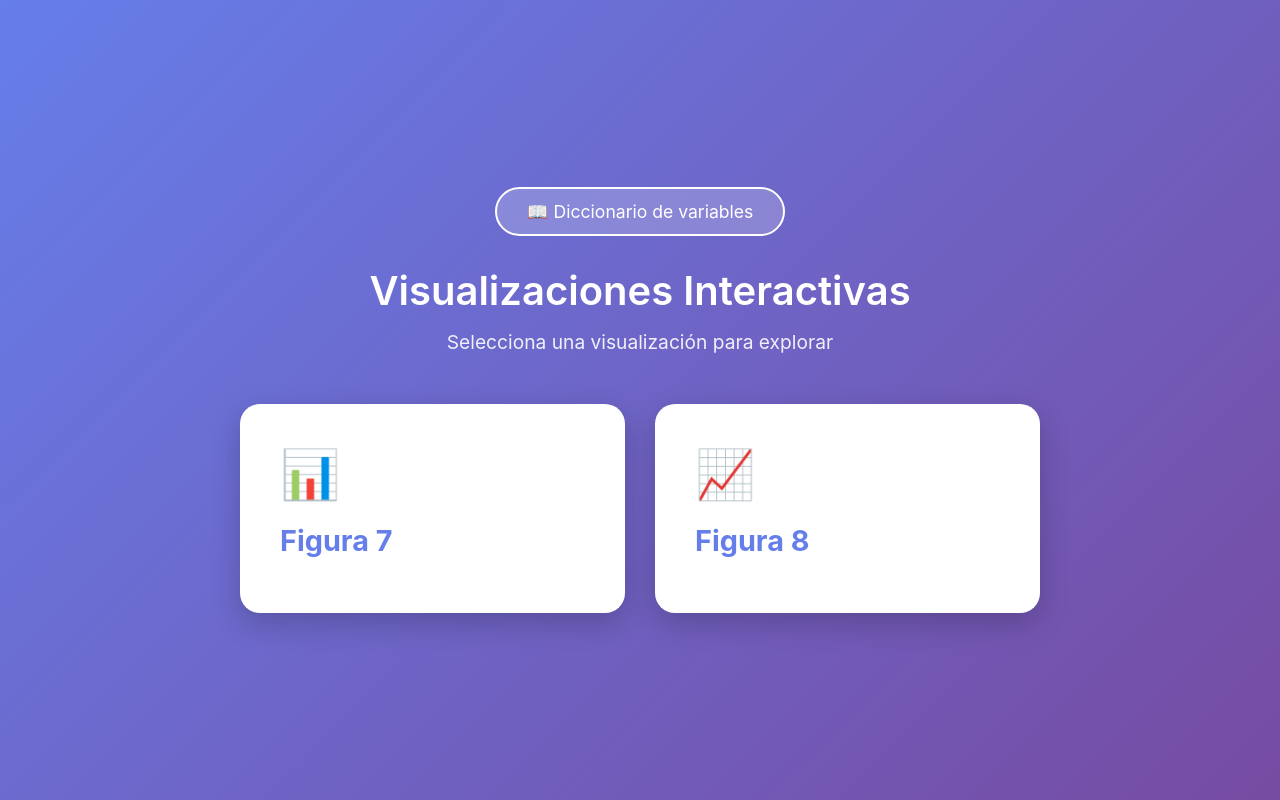
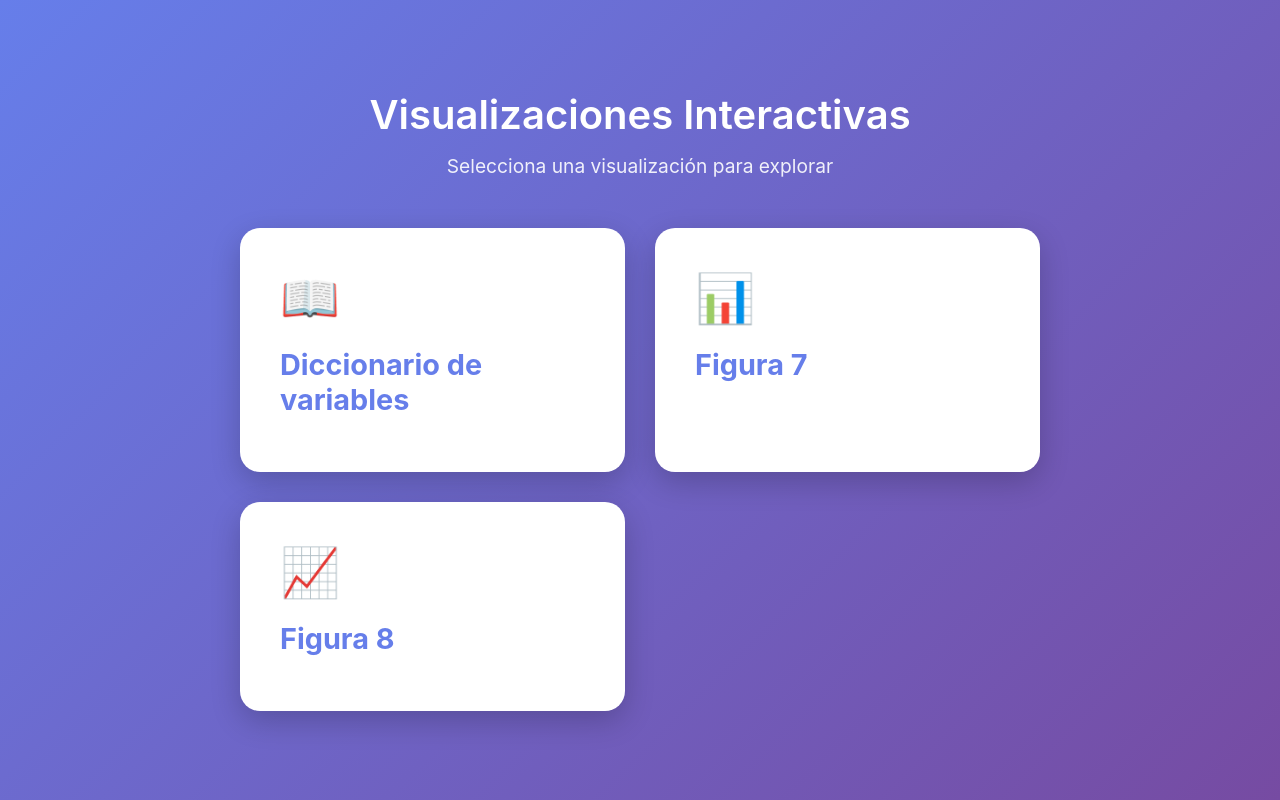
Before and after one commit to oliviacotugnobodini/oliviacotugnobodini.github.io, a plain HTML site: page index.html in a window 1280 px wide. Drawn offline with Linux system fonts and the light colour scheme.

Commit message:
modifico grafico

```diff
--- a/index.html
+++ b/index.html
@@ -82,24 +82,6 @@
             display: block;
         }
 
-        .dictionary-link {
-            display: inline-block;
-            color: white;
-            text-decoration: none;
-            font-size: 1.1em;
-            margin-bottom: 30px;
-            padding: 12px 30px;
-            background: rgba(255, 255, 255, 0.2);
-            border-radius: 30px;
-            border: 2px solid white;
-            transition: all 0.3s ease;
-        }
-
-        .dictionary-link:hover {
-            background: rgba(255, 255, 255, 0.3);
-            transform: translateY(-2px);
-        }
-
         @media (max-width: 768px) {
             h1 {
                 font-size: 2em;
@@ -114,12 +96,16 @@
 <body>
     <div class="container">
         <div class="header">
-            <a href="https://placeholder-url.com" class="dictionary-link">📖 Diccionario de variables</a>
             <h1>Visualizaciones Interactivas</h1>
             <p class="subtitle">Selecciona una visualización para explorar</p>
         </div>
 
         <div class="cards">
+            <a href="https://placeholder-url.com" class="card">
+                <span class="icon">📖</span>
+                <h2>Diccionario de variables</h2>
+            </a>
+
             <a href="grafico_interactivo.html" class="card">
                 <span class="icon">📊</span>
                 <h2>Figura 7</h2>
```
